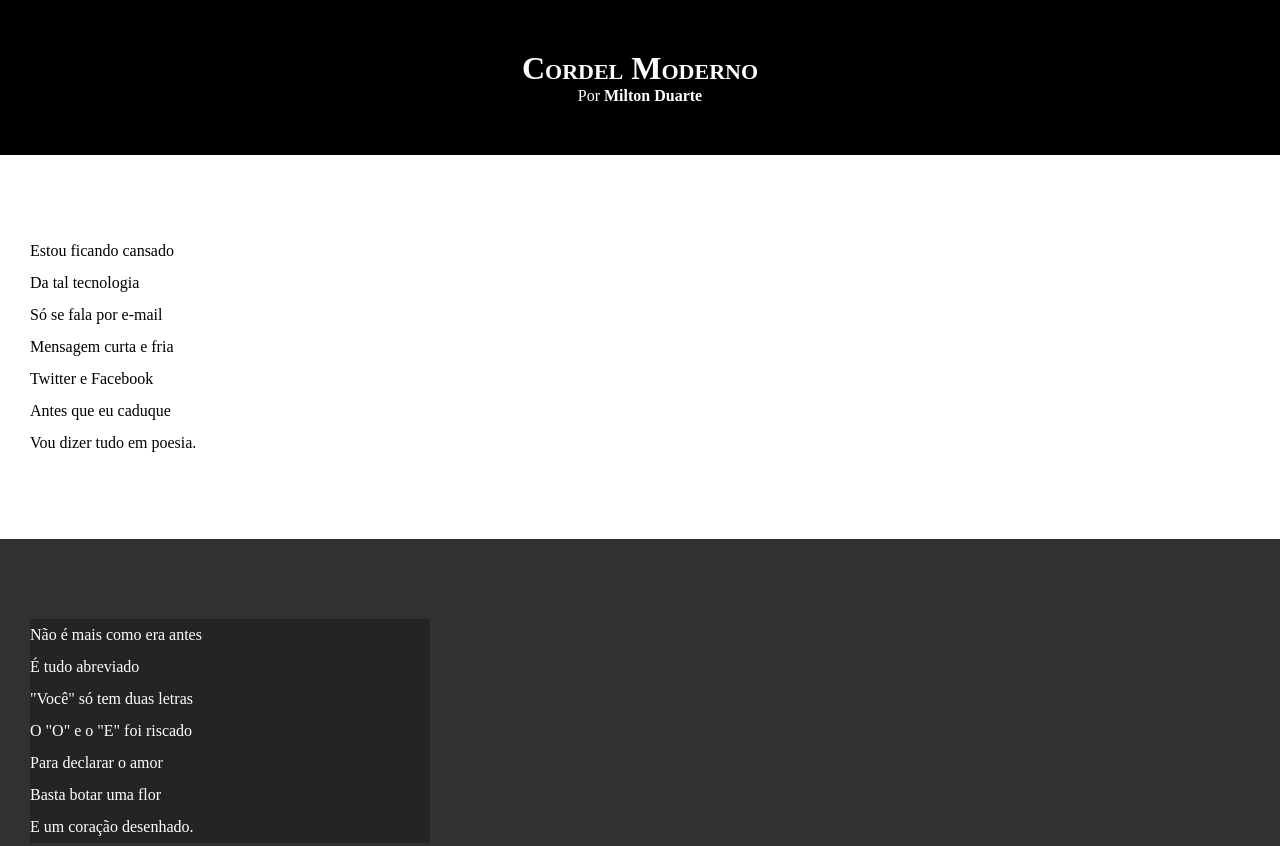
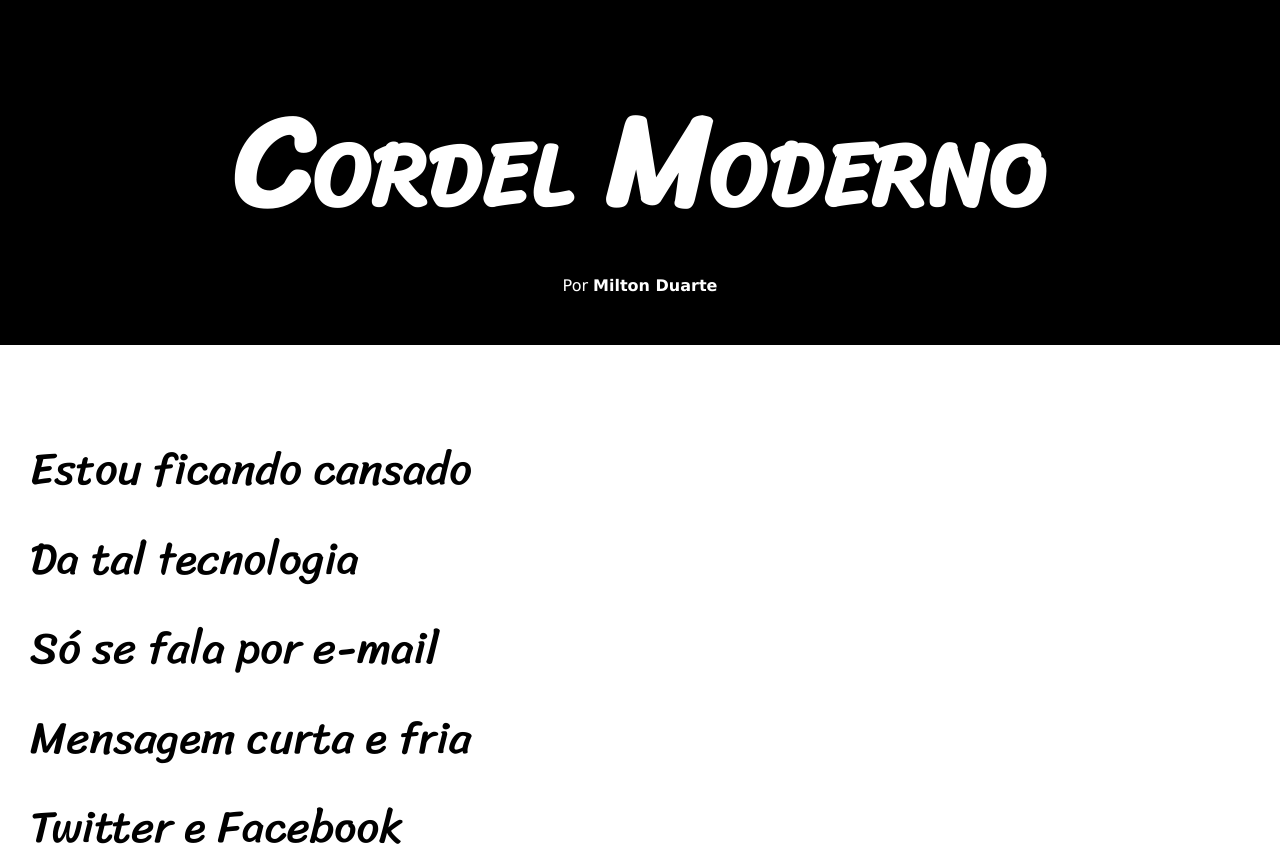
Before and after one commit to EduardoGabardo/html-css, a plain HTML site: page desafios/desafio12/index.html in a window 1280 px wide. Shown: the top 846 px of the page. Drawn offline with Linux system fonts and the light colour scheme.

Commit message:
atualização dos estilos 021

```diff
--- a/desafios/desafio12/estilo/style.css
+++ b/desafios/desafio12/estilo/style.css
@@ -1,13 +1,22 @@
 @charset "UTF-8";
+
+@import url('https://fonts.googleapis.com/css2?family=Sriracha&display=swap');
+
+:root {
+    --fonte1: verdana, geneva, tahoma, sans-serif;
+    --fonte2: 'Sriracha', cursive;
+}
 
 * {
     margin: 0px;
     padding: 0px;
+    font-size: 1em;
 }
 
 html, body {
     min-height: 100vh;
     background-color: darkgray;
+    font-family: var(--fonte1);
 }
 
 header {
@@ -19,6 +28,8 @@
 header > h1 {
     padding-top: 50px;
     font-variant: small-caps;
+    font-family: var(--fonte2);
+    font-size: 10vw;
 }
 
 header > p {
@@ -40,6 +51,8 @@
     padding-bottom: 10vh;
     line-height: 2em;
     padding-left: 30px;
+    font-family: var(--fonte2);
+    font-size: 3.5vw;
 }
 
 section.normal {
@@ -53,7 +66,8 @@
 }
 
 section.imagem > p {
-    width: 400px;
+    display: inline-block;
+    padding: 5px;
     background-color: rgba(0, 0, 0, 0.258);
 }
 
```
